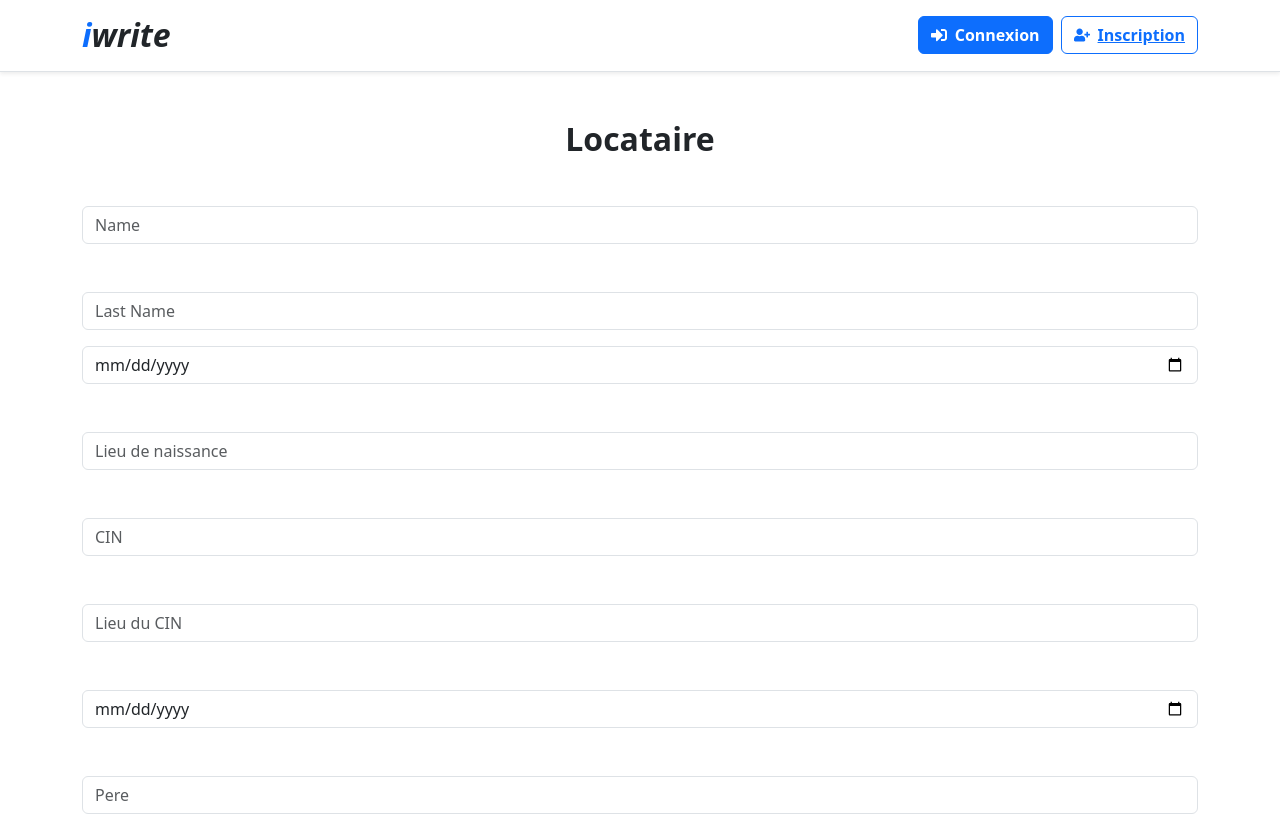
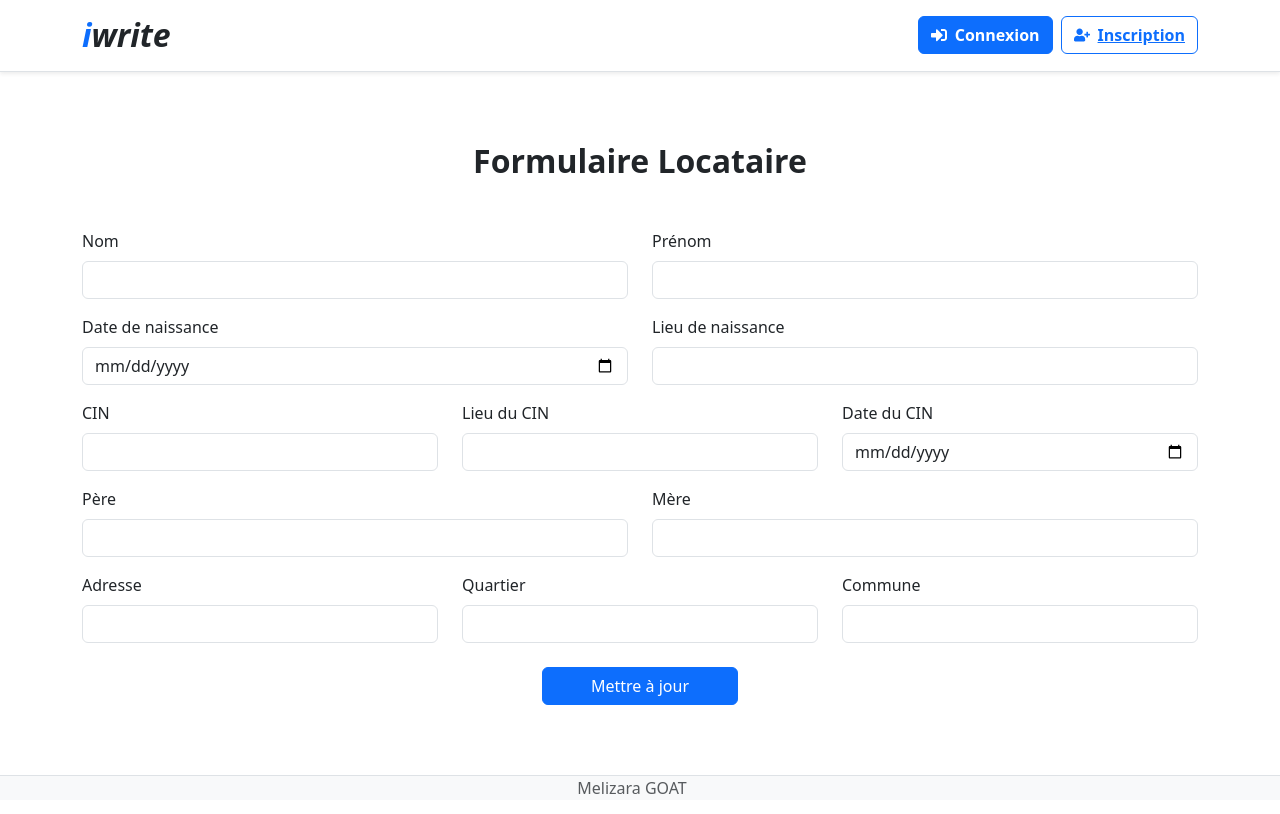
Before and after one commit to Melizara/propertyManagement, a React (Vite) app in the folder frontRT/: page /updateTenant/1 in a window 1280 px wide. Shown: the top 814 px of the page. Built offline with nearby package versions, Linux system fonts and the light colour scheme; no server answers; sample sign-in values are in the browser's storage.

Commit message:
Design 1.0

```diff
--- a/frontRT/src/components/Footer.tsx
+++ b/frontRT/src/components/Footer.tsx
@@ -1,8 +1,8 @@
-function Footer(){
-  return(
+function Footer() {
+  return (
     <footer className="border-top py-0 bg-light">
       <div className="container-lg">
-        <p className="text-center text-mute">
+        <p className="text-center text-muted mb-0 pe-3">
           Melizara GOAT
         </p>
       </div>
--- a/frontRT/src/pages/forms/TenantForm.tsx
+++ b/frontRT/src/pages/forms/TenantForm.tsx
@@ -5,11 +5,9 @@ import axios from "../../axios";
 import type { RootState } from "../../apps/Store.tsx";
 import type { FormEvent } from "react";
 
-
 function TenantForm() {
   //Recuperation des infos de l'utilisateur dans le store Redux.
   const user = useSelector((state: RootState) => state.auth.data);
-
   //Ces deux hoooks sert a creer des etats locaux pour stocker le titre et contenu du texte que l'utilisateur saisie
   const [name, setName] = useState("");
   const [lastName, setLastName] = useState("");
@@ -23,14 +21,9 @@ function TenantForm() {
   const [address, setAddress] = useState("");
   const [neighborHood, setNeighborHood] = useState("");
   const [municipality, setMunicipality] = useState("");
-
-
+  const { cin: cinParam } = useParams<{ cin: string }>(); //recuperer le id depuis l'URL
+  const isUpdate = Boolean(cinParam);
   const [loading, setLoading] = useState(false);
-
-  //recuperer le id depuis l'URL
-  const { cin: cinParam } = useParams<{ cin: string }>();
-  const isUpdate = Boolean(cinParam);
-
   const navigate = useNavigate();
 
   useEffect(() => {
@@ -56,11 +49,7 @@ function TenantForm() {
     }
   }, [cinParam]); // <-- important
 
-
-  if (!user && !window.localStorage.getItem("token")) {
-    window.alert("You should login first !");
-    return <Navigate to="/login" />
-  }
+  if (!user && !window.localStorage.getItem("token")) return <Navigate to="/login" />
 
   const handleSubmit = async (e: FormEvent<HTMLFormElement>) => {
     e.preventDefault();
@@ -81,7 +70,6 @@ function TenantForm() {
         municipality,
         userMatricule: user?.matricule
       };
-
       if (isUpdate) {
         await axios.put(`/api/tenants/${cinParam}`, tenantData)
       } else {
@@ -95,115 +83,130 @@ function TenantForm() {
       setLoading(false);
     }
   };
-
-
   return (
     <div className="container-lg my-5">
-      <div className="row justify-content-center">
-        <div className="col-lg-8">
-          <div className="text-center">
-            <h2 className="fw-bold mb-5">
-              Locataire
-            </h2>
+      <div className="text-center mb-5">
+        <h2 className="fw-bold">Formulaire Locataire</h2>
+      </div>
+
+      <form onSubmit={handleSubmit}>
+        {/* Nom et Prénom */}
+        <div className="row mb-3">
+          <div className="col-md-6">
+            <label className="form-label">Nom</label>
+            <input type="text" className="form-control" value={name}
+              onChange={e => {
+                const lettersOnly = e.target.value.replace(/[^a-zA-Z\s]/g, "");
+                setName(lettersOnly);
+              }} required />
+          </div>
+          <div className="col-md-6">
+            <label className="form-label">Prénom</label>
+            <input type="text" className="form-control" value={lastName}
+              onChange={e => {
+                const lettersOnly = e.target.value.replace(/[^a-zA-Z\s]/g, "");
+                setLastName(lettersOnly);
+              }} required />
           </div>
         </div>
-      </div>
 
-      <div className="row justify-content-center text-center">
-        <form onSubmit={handleSubmit} encType="multipart/form-data" >
-          <div className="mb-5 rounded">
-            <input type="text" placeholder="Name" className="form-control"
-              value={name}
-              onChange={(e) => setName(e.target.value)}
-              required
-            />
+        {/* Date et lieu de naissance */}
+        <div className="row mb-3">
+          <div className="col-md-6">
+            <label className="form-label">Date de naissance</label>
+            <input type="date" className="form-control" value={birthDate}
+              onChange={e => setBirthDate(e.target.value)} required />
           </div>
-          <div className="mb-3 rounded">
-            <input type="text" placeholder="Last Name" className="form-control"
-              value={lastName}
-              onChange={(e) => setLastName(e.target.value)}
-              required
-            />
+          <div className="col-md-6">
+            <label className="form-label">Lieu de naissance</label>
+            <input type="text" className="form-control" value={birthPlace}
+              onChange={e => {
+                const lettersOnly = e.target.value.replace(/[^a-zA-Z\s]/g, "");
+                setBirthPlace(lettersOnly);
+              }} required />
           </div>
-          <div className="mb-5 rounded">
-            <input type="date" placeholder="Date de naissance" className="form-control"
-              value={birthDate}
-              onChange={(e) => setBirthDate(e.target.value)}
-              required
-            />
+        </div>
+
+        {/* CIN */}
+        <div className="row mb-3">
+          <div className="col-md-4">
+            <label className="form-label">CIN</label>
+            <input type="text" className="form-control" value={cin}
+              onChange={e => {
+                // On ne garde que les chiffres
+                const numbersOnly = e.target.value.replace(/\D/g, "");
+                setCin(numbersOnly);
+              }} required />
           </div>
-          <div className="mb-5 rounded">
-            <input type="text" placeholder="Lieu de naissance" className="form-control"
-              value={birthPlace}
-              onChange={(e) => setBirthPlace(e.target.value)}
-              required
-            />
+          <div className="col-md-4">
+            <label className="form-label">Lieu du CIN</label>
+            <input type="text" className="form-control" value={cinPlace}
+              onChange={e => {
+                const lettersOnly = e.target.value.replace(/[^a-zA-Z\s]/g, "");
+                setCinPlace(lettersOnly);
+              }} required />
           </div>
-          <div className="mb-5 rounded">
-            <input type="text" placeholder="CIN" className="form-control"
-              value={cin}
-              onChange={(e) => setCin(e.target.value)}
-              required
-            />
+          <div className="col-md-4">
+            <label className="form-label">Date du CIN</label>
+            <input type="date" className="form-control" value={dateCin}
+              onChange={e => setDateCin(e.target.value)} required />
           </div>
-          <div className="mb-5 rounded">
-            <input type="text" placeholder="Lieu du CIN" className="form-control"
-              value={cinPlace}
-              onChange={(e) => setCinPlace(e.target.value)}
-              required
-            />
+        </div>
+
+        {/* Parents */}
+        <div className="row mb-3">
+          <div className="col-md-6">
+            <label className="form-label">Père</label>
+            <input type="text" className="form-control" value={father}
+              onChange={e => {
+                const lettersOnly = e.target.value.replace(/[^a-zA-Z\s]/g, "");
+                setFather(lettersOnly);
+              }} required />
           </div>
-          <div className="mb-5 rounded">
-            <input type="date" placeholder="Date du CIN" className="form-control"
-              value={dateCin}
-              onChange={(e) => setDateCin(e.target.value)}
-              required
-            />
+          <div className="col-md-6">
+            <label className="form-label">Mère</label>
+            <input type="text" className="form-control" value={mother}
+              onChange={e => {
+                const lettersOnly = e.target.value.replace(/[^a-zA-Z\s]/g, "");
+                setMother(lettersOnly);
+              }} required />
           </div>
-          <div className="mb-5 rounded">
-            <input type="text" placeholder="Pere" className="form-control"
-              value={father}
-              onChange={(e) => setFather(e.target.value)}
-              required
-            />
+        </div>
+
+        {/* Adresse */}
+        <div className="row mb-3">
+          <div className="col-md-4">
+            <label className="form-label">Adresse</label>
+            <input type="text" className="form-control" value={address}
+              onChange={e => setAddress(e.target.value)} required />
           </div>
-          <div className="mb-5 rounded">
-            <input type="text" placeholder="Mere" className="form-control"
-              value={mother}
-              onChange={(e) => setMother(e.target.value)}
-              required
-            />
+          <div className="col-md-4">
+            <label className="form-label">Quartier</label>
+            <input type="text" className="form-control" value={neighborHood}
+              onChange={e => {
+                const lettersOnly = e.target.value.replace(/[^a-zA-Z\s]/g, "");
+                setNeighborHood(lettersOnly);
+              }} required />
           </div>
-          <div className="mb-5 rounded">
-            <input type="text" placeholder="Addresse" className="form-control"
-              value={address}
-              onChange={(e) => setAddress(e.target.value)}
-              required
-            />
+          <div className="col-md-4">
+            <label className="form-label">Commune</label>
+            <input type="text" className="form-control" value={municipality}
+              onChange={e => {
+                const lettersOnly = e.target.value.replace(/[^a-zA-Z\s]/g, "");
+                setMunicipality(lettersOnly);
+              }} required />
           </div>
-          <div className="mb-5 rounded">
-            <input type="text" placeholder="Quartier" className="form-control"
-              value={neighborHood}
-              onChange={(e) => setNeighborHood(e.target.value)}
-              required
-            />
-          </div>
-          <div className="mb-5 rounded">
-            <input type="text" placeholder="Commune" className="form-control"
-              value={municipality}
-              onChange={(e) => setMunicipality(e.target.value)}
-              required
-            />
-          </div>
-          {loading ? <div className="mb-3 rounded">Publishing...</div> : (
-            <div className="mb-3 rounded">
-              <button type="submit" className="btn btn-primary">Publish</button>
-            </div>
-          )}
-        </form>
-      </div>
+        </div>
+
+        {/* Bouton */}
+        <div className="text-center mt-4">
+          <button type="submit" className="btn btn-primary px-5" disabled={loading}>
+            {loading ? "Enregistrement..." : isUpdate ? "Mettre à jour" : "Publier"}
+          </button>
+        </div>
+      </form>
     </div>
-  )
-};
+  );
+}
 
 export default TenantForm;
--- a/frontRT/src/pages/homes/HomeTenant.tsx
+++ b/frontRT/src/pages/homes/HomeTenant.tsx
@@ -16,28 +16,25 @@ function HomeTenant() {
   return (
     <div className="container-lg my-5">
       <div className="row align-items-center align-content-center">
-        <div className="col-md-6 mt-5 mt-md-0">
-          <div className="text-center">
-            Texte au centre
-          </div>
-        </div>
         <div className="col-md-6 mt-5 mt-md-0 order-md-first">
           <div>
             <h1 className="text-primary text-uppercase fs-1 fw-bold">
-              pussy
+              Locataire
             </h1>
-            <p className="mt-4 text-muted">
-              Locataire de terrain
-            </p>
-            <Link to={"/formTenant"}><button className="btn btn-primary px-3 my-3 fw-bold">Write man</button></Link>
+            <Link to={"/formTenant"}>
+              <button className="btn btn-primary px-3 my-3 fw-bold">
+                Ajouter un locataire
+              </button>
+            </Link>
           </div>
         </div>
       </div>
+
       <div className="my-5">
         <div className="row justify-content-center">
           <div className="col-lg-8">
             <div className="text-center">
-              <h2 className="fw-bold mb-5">Latest</h2>
+              <h2 className="fw-bold mb-5">Derniers locataires</h2>
             </div>
           </div>
         </div>
@@ -45,30 +42,46 @@ function HomeTenant() {
         {status === "loading" && (
           <div className="text-center mt-5">
             <h3 className="text-secondary fw-bold fs-4">
-              Loading ...
+              Chargement ...
             </h3>
           </div>
         )}
+
         {status === "error" && (
           <div className="text-center mt-5">
             <h3 className="text-secondary fw-bold fs-4">
-              Wrong
+              Une erreur est survenue
             </h3>
           </div>
         )}
+
         <div className="row">
           {status === "success" && tenants.map((tenant) => (
-            <div key={tenant.cin} className="col-md-6 col-lg-4 text-center text-decoration-none">
-              <div className="shadow rounded">
-                rounded
+            <div key={tenant.cin} className="col-md-6 col-lg-4 mb-4">
+              <div className="card shadow-sm h-100">
+                <div className="card-header text-white bg-primary text-center">
+                  <h5 className="fw-bold mb-0">{tenant.name} {tenant.lastName}</h5>
+                </div>
+                <div className="card-body text-start">
+                  <p><strong>CIN :</strong> {tenant.cin}</p>
+                  <p><strong>Date de naissance :</strong> {new Date(tenant.birthDate).toLocaleDateString()}</p>
+                  <p><strong>Lieu de naissance :</strong> {tenant.birthPlace}</p>
+                  <p><strong>Père :</strong> {tenant.father}</p>
+                  <p><strong>Mère :</strong> {tenant.mother}</p>
+                  <p><strong>Adresse :</strong> {tenant.address}, {tenant.neighborHood}, {tenant.municipality}</p>
+                </div>
+                <div className="card-footer text-center bg-white">
+                  <Link to={`/tenant/${tenant.cin}`}>
+                    <button className="btn btn-primary w-75 fw-bold">Voir</button>
+                  </Link>
+                </div>
               </div>
-              <h2 className="lead fw-bold my-4">{tenant.name}</h2>
-              <Link to={`/tenant/${tenant.cin}`}><button className="btn btn-primary text-white lead fw-bold mb-5">Read</button></Link>
             </div>
           ))}
         </div>
       </div>
     </div>
+
   )
 }
 
--- a/frontRT/src/pages/homes/Welcome.tsx
+++ b/frontRT/src/pages/homes/Welcome.tsx
@@ -1,5 +1,3 @@
-import React from "react";
-
 function Welcome() {
     return (
         <div className="container-lg my-5">
```
